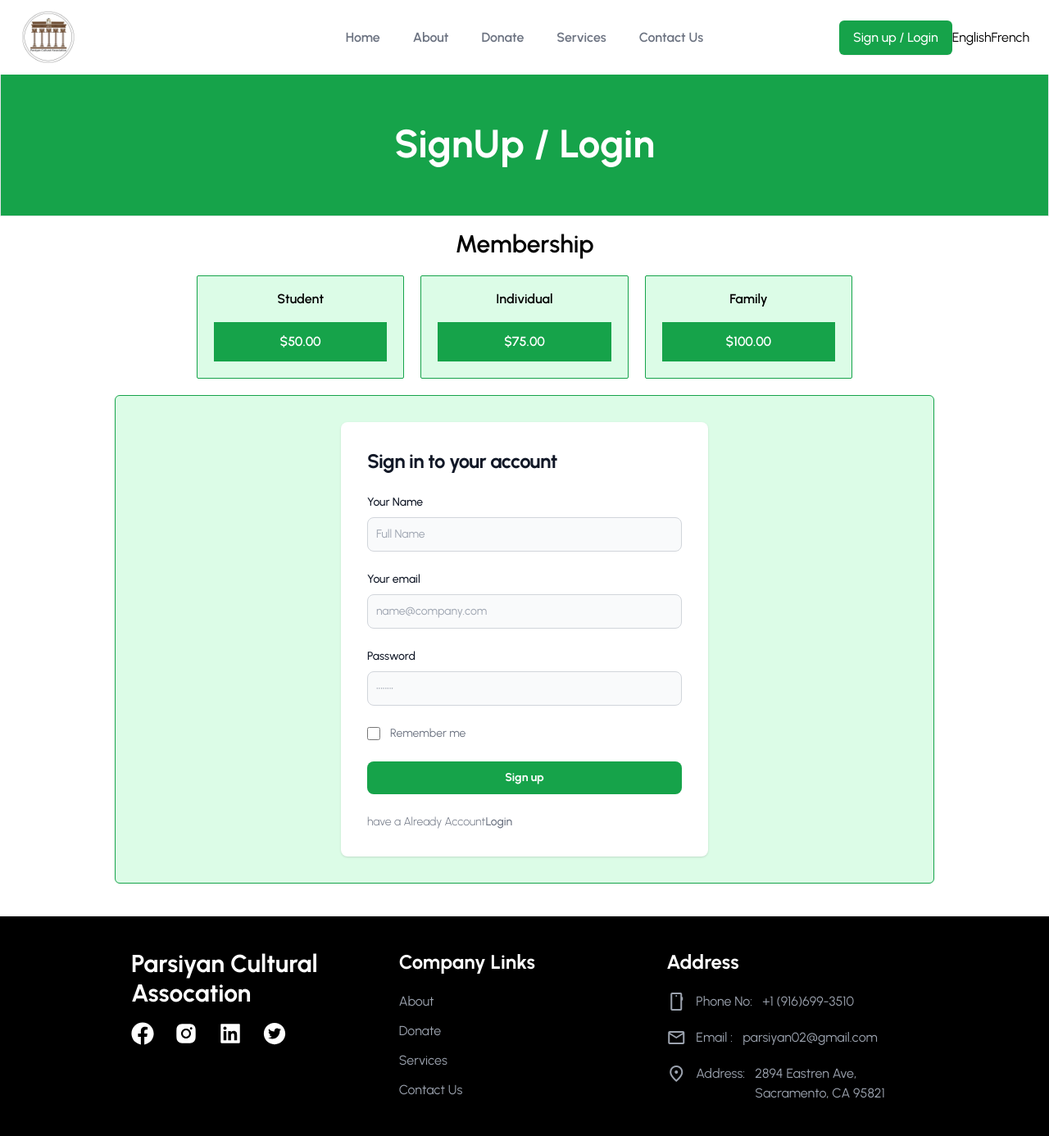
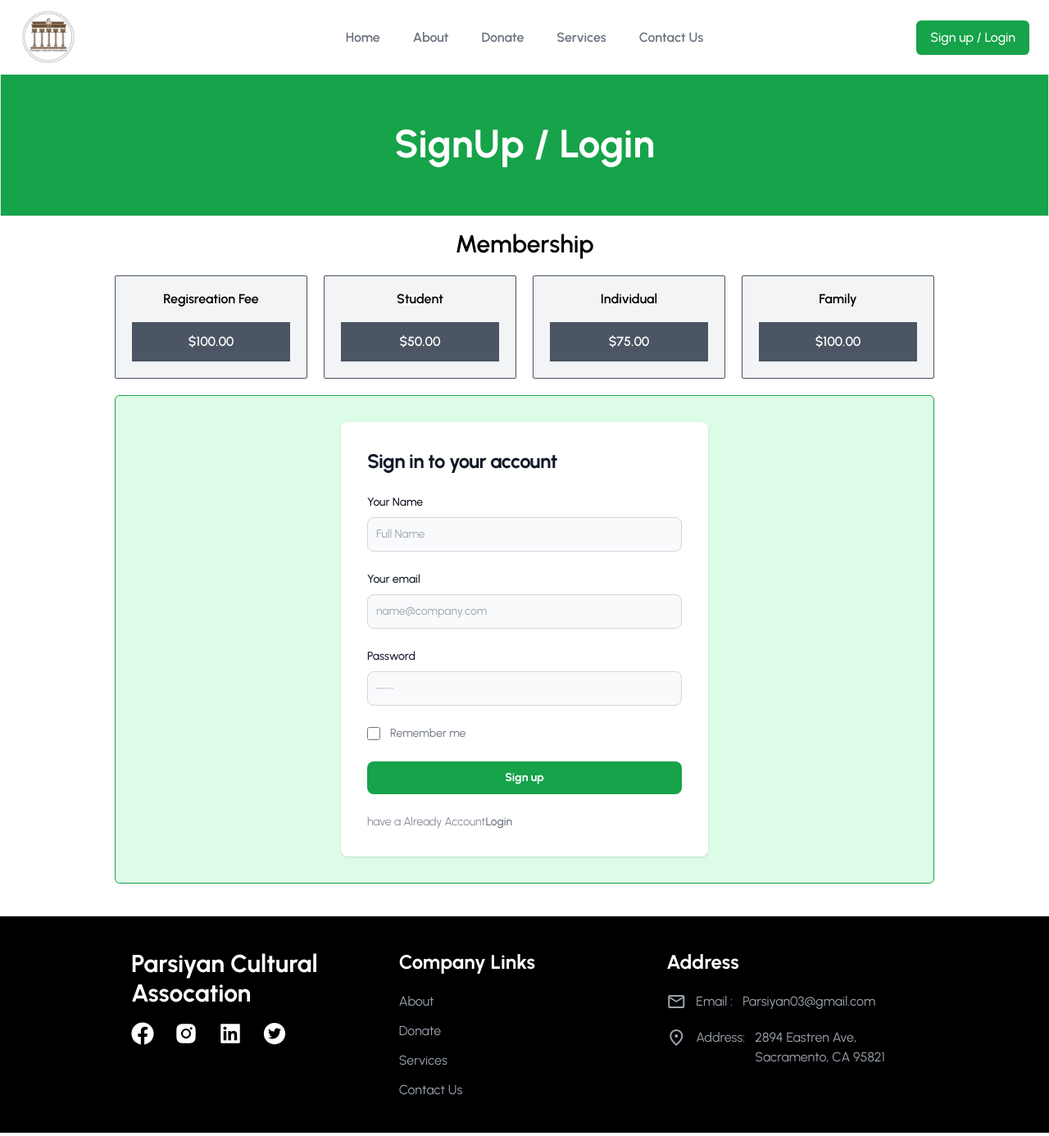
Before and after one commit to ghulamabbas01/parsiyan-islamict-center, a Next.js app: page /SignUp in a window 1280 px wide. Shown: the whole page at 82% size. Built offline with nearby package versions, Linux system fonts and the light colour scheme.

Commit message:
remove number

```diff
--- a/components/Footer.jsx
+++ b/components/Footer.jsx
@@ -55,16 +55,6 @@ const Footer = () => {
             <div className="text-gray-400 mt-3 md:mt-0">
               <h1 className="font-bold text-2xl text-white">Address</h1>
               <ul className=" flex flex-col gap-5 mt-5">
-                <li className=" flex items-center ">
-                  <span class="material-symbols-outlined mr-3">smartphone</span>
-                  Phone No:
-                  <Link
-                    href="tel:  +1(916)699-3510"
-                    className="ml-3 text-gray-400 hover:text-white "
-                  >
-                    +1 (916)699-3510{" "}
-                  </Link>
-                </li>
                 <li className=" flex items-center">
                   <span class="material-symbols-outlined mr-3">mail</span>
                   Email :
@@ -74,7 +64,7 @@ const Footer = () => {
                    "
                     target="blank"
                   >
-                    parsiyan02@gmail.com
+                    Parsiyan03@gmail.com
                   </Link>
                 </li>
                 <li className=" flex justify-center">
--- a/components/Navbar.jsx
+++ b/components/Navbar.jsx
@@ -101,11 +101,6 @@ const Navbar = () => {
                 >
                   Sign up / Login
                 </Link>
-                <div>
-                  <button onClick={() => changeLanguage("en")}>English</button>
-                  <button onClick={() => changeLanguage("fa")}>French</button>
-                  {/* Add more buttons for other languages */}
-                </div>
               </div>
             </div>
           </div>
--- a/pages/SignUp.jsx
+++ b/pages/SignUp.jsx
@@ -12,26 +12,34 @@ const SignUp = () => {
       </div>
       <Container>
         <h1 className="font-semibold text-3xl my-4 text-center">Membership</h1>
-        <div className=" grid grid-cols-1 md:grid-cols-3 gap-5 mt-5 mb-5  md:w-[800px] md:mx-auto">
-          <div className="bg-green-100 px-5 text-center rounded-sm border border-green-600 hover:border-green-700 ">
+        <div className=" grid grid-cols-1 md:grid-cols-4 gap-5 mt-5 mb-5  ">
+          <div className="bg-gray-100 hover:bg-green-100 px-5 active:bg-green-100 text-center rounded-sm border border-gray-600 hover:border-green-700 ">
+            <h3 className="font-semibold my-4">Regisreation Fee</h3>
+            <div className="p-3 bg-gray-600 mb-5 hover:bg-green-600 cursor-pointer">
+              <Link href="#" className="text-white font-semibold">
+                $100.00
+              </Link>
+            </div>
+          </div>
+          <div className="bg-gray-100 hover:bg-green-100 px-5 active:bg-green-100 text-center rounded-sm border border-gray-600 hover:border-green-700 ">
             <h3 className="font-semibold my-4">Student</h3>
-            <div className="p-3 bg-green-600 mb-5 hover:bg-green-700">
+            <div className="p-3 bg-gray-600 mb-5 hover:bg-green-600 cursor-pointer">
               <Link href="#" className="text-white font-semibold">
                 $50.00
               </Link>
             </div>
           </div>
-          <div className="bg-green-100 px-5 text-center rounded-sm border border-green-600 hover:border-green-700 ">
+          <div className="bg-gray-100 hover:bg-green-100 px-5 active:bg-green-100 text-center rounded-sm border border-gray-600 hover:border-green-700 ">
             <h3 className="font-semibold my-4">Individual</h3>
-            <div className="p-3 bg-green-600 mb-5 hover:bg-green-700">
+            <div className="p-3 bg-gray-600 mb-5 hover:bg-green-600 cursor-pointer">
               <Link href="#" className="text-white font-semibold">
                 $75.00
               </Link>
             </div>
           </div>
-          <div className="bg-green-100 px-5 text-center rounded-sm border border-green-600 hover:border-green-700 ">
+          <div className="bg-gray-100 hover:bg-green-100 px-5 active:bg-green-100 text-center rounded-sm border border-gray-600 hover:border-green-700 ">
             <h3 className="font-semibold my-4">Family</h3>
-            <div className="p-3 bg-green-600 mb-5 hover:bg-green-700">
+            <div className="p-3 bg-gray-600 mb-5 hover:bg-green-600 cursor-pointer">
               <Link href="#" className="text-white font-semibold">
                 $100.00
               </Link>
```
